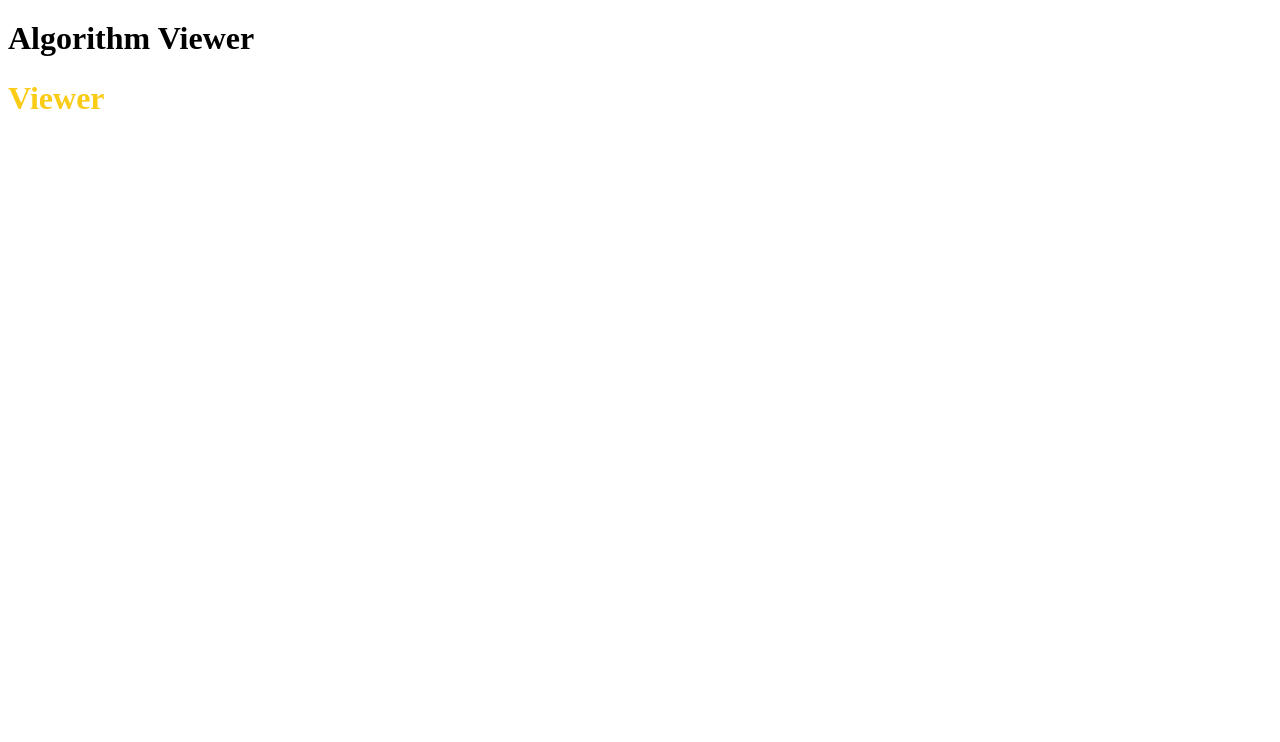
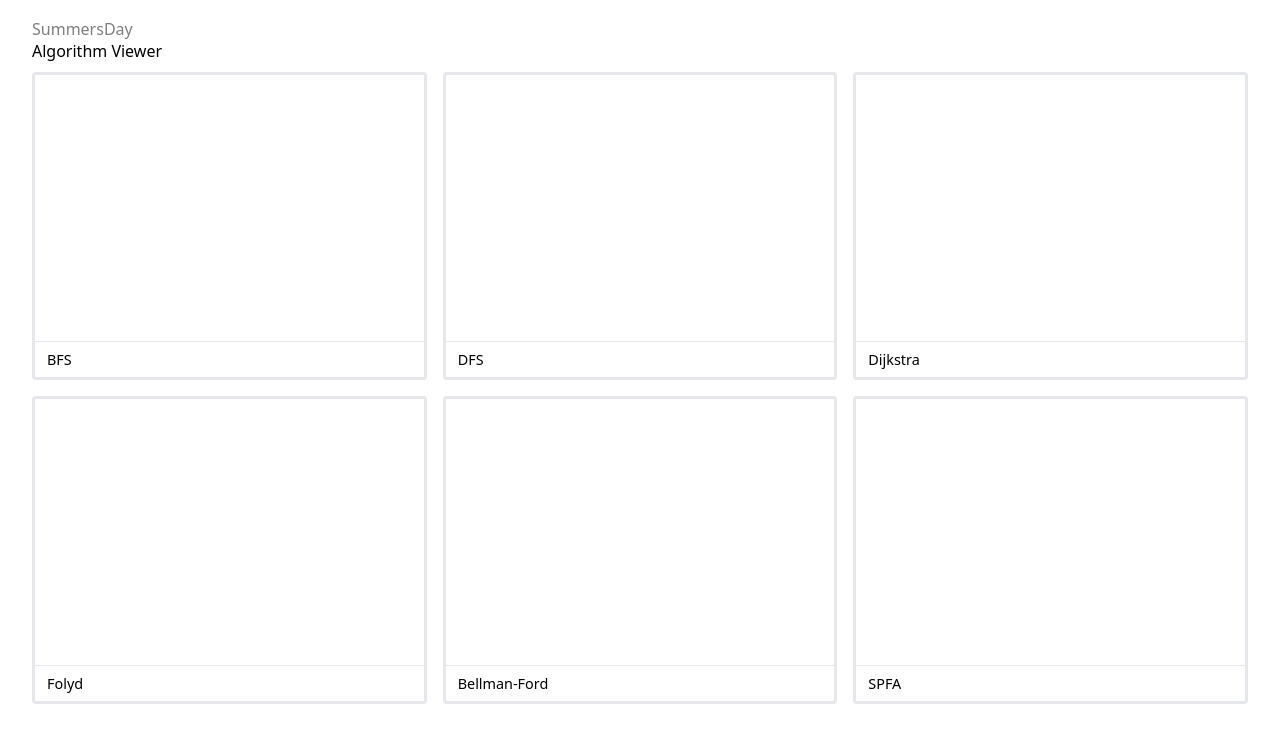
Before and after one commit to VDSPA/algorithm-viewer, a React (Vite) app: page / in a window 1280 px wide. Shown: the top 742 px of the page. Built offline with nearby package versions, Linux system fonts and the light colour scheme.

Commit message:
feat(layout): complete basic layout

```diff
--- a/package.json
+++ b/package.json
@@ -12,20 +12,23 @@
   "dependencies": {
     "@antv/g6": "^4.8.8",
     "ahooks": "^3.7.6",
+    "path": "^0.12.7",
     "react": "^18.2.0",
     "react-dom": "^18.2.0"
   },
   "devDependencies": {
+    "@iconify-json/fluent-mdl2": "^1.1.1",
     "@types/react": "^18.0.28",
     "@types/react-dom": "^18.0.11",
     "@typescript-eslint/eslint-plugin": "^5.57.0",
     "@typescript-eslint/parser": "^5.57.0",
+    "@unocss/preset-icons": "^0.51.8",
     "@vitejs/plugin-react": "^3.1.0",
     "eslint": "^8.37.0",
     "eslint-plugin-react": "^7.32.2",
     "eslint-plugin-react-hooks": "^4.6.0",
     "typescript": "^4.9.3",
-    "unocss": "^0.50.6",
+    "unocss": "^0.51.8",
     "vite": "^4.2.0"
   }
 }
--- a/src/App.tsx
+++ b/src/App.tsx
@@ -1,11 +1,11 @@
 import Viewer from "./pages/viewer";
+import { Layout } from "./components";
 
 function App() {
   return (
-    <div className="App">
-      <h1 className="animate-bounce-alt">Algorithm Viewer</h1>
+    <Layout>
       <Viewer />
-    </div>
+    </Layout>
   );
 }
 
--- /dev/null
+++ b/src/components/GraphContainer/index.tsx
@@ -0,0 +1,20 @@
+interface IProps {
+  name: string;
+}
+
+const GraphContainer = (props: IProps) => {
+  console.log(props);
+
+  return (
+    <div className="b-gray-200 b-solid b-rd-1 flex flex-col">
+      <div className="flex-auto">
+        { /** canvas */}
+      </div>
+      <div className="px-3 py-2 b-none b-t-1 b-gray200 b-t-solid text-[.9em]">
+        <span>{props.name}</span>
+      </div>
+    </div>
+  );
+};
+
+export default GraphContainer;
--- /dev/null
+++ b/src/components/Layout/index.tsx
@@ -0,0 +1,30 @@
+import { ReactNode } from "react";
+
+interface IProps {
+  children: ReactNode;
+}
+
+const Layout = (props: IProps) => {
+  return (
+    <main className="h-screen font-sans pt2 flex flex-col box-border">
+      <header className="h-16 flex flex-row flex-items-center px-8 flex-gap-1">
+        <a href="./" className="decoration-none color-black">
+          <h1 className="text-4 m-0">
+            <span className="font-200 op50 block">SummersDay</span>
+            <span className="font-400 block">Algorithm Viewer</span>
+          </h1>
+        </a>
+        <div className="flex-auto" />
+        <div className="flex flex-row">
+          <span className="i-fluent-mdl2-settings" />
+          <div className="i-mdi-alarm text-orange-400" />
+        </div>
+      </header>
+      <div className="flex-items-center of-auto flex-auto">
+        { props.children }
+      </div>
+    </main>
+  );
+};
+
+export default Layout;
--- /dev/null
+++ b/src/components/ProgressBar/index.tsx
@@ -0,0 +1,7 @@
+const ProgressBar = () => {
+  return (
+    <div> ProgressBar </div>
+  );
+};
+
+export default ProgressBar;
--- /dev/null
+++ b/src/components/index.ts
@@ -0,0 +1,9 @@
+import Layout from "./Layout";
+import GraphContainer from "./GraphContainer";
+import ProgressBar from "./ProgressBar";
+
+export {
+  Layout,
+  GraphContainer,
+  ProgressBar
+};
--- /dev/null
+++ b/src/main.css
@@ -0,0 +1,3 @@
+body {
+  margin: 0;
+}
--- a/src/main.tsx
+++ b/src/main.tsx
@@ -1,6 +1,7 @@
 import React from "react";
 import ReactDOM from "react-dom/client";
 import App from "./App";
+import "./main.css";
 import "uno.css";
 
 ReactDOM.createRoot(document.getElementById("root") as HTMLElement).render(
--- a/src/pages/viewer/index.tsx
+++ b/src/pages/viewer/index.tsx
@@ -1,5 +1,28 @@
+import GraphContainer from "@/components/GraphContainer";
+
 const ViewerPage = () => {
-  return <h1 className="c-yellow">Viewer</h1>;
+
+  const algorithms = [
+    { name: "BFS" },
+    { name: "DFS" },
+    { name: "Dijkstra" },
+    { name: "Folyd" },
+    { name: "Bellman-Ford" },
+    { name: "SPFA" },
+  ];
+
+  return (
+    <section className="px-8 h[100%] flex flex-col">
+      <div className="flex-auto grid grid-cols-3 grid-rows-2 grid-gap-4">
+        {algorithms.map(item => (
+          <GraphContainer name={item.name} key={item.name}/>
+        ))}
+      </div>
+      <div className="py-12 px-8">
+
+      </div>
+    </section>
+  );
 };
 
 export default ViewerPage;
--- a/tsconfig.json
+++ b/tsconfig.json
@@ -14,7 +14,11 @@
     "resolveJsonModule": true,
     "isolatedModules": true,
     "noEmit": true,
-    "jsx": "react-jsx"
+    "jsx": "react-jsx",
+    "baseUrl": ".",
+    "paths": {
+      "@/components/*": ["src/components/*"]
+    }
   },
   "include": ["src"],
   "references": [{ "path": "./tsconfig.node.json" }]
--- a/vite.config.ts
+++ b/vite.config.ts
@@ -2,13 +2,21 @@ import { defineConfig } from "vite";
 import react from "@vitejs/plugin-react";
 import UnoCSS from "unocss/vite";
 import { presetUno } from "unocss";
+import presetIcons from "@unocss/preset-icons";
+import path from "path";
 
 // https://vitejs.dev/config/
 export default defineConfig({
   plugins: [
     react(),
     UnoCSS({
-      presets: [presetUno()],
+      presets: [presetUno(), presetIcons()],
     }),
   ],
+  resolve: {
+    alias: {
+      "@/components": path.resolve(__dirname, "src/components")
+
+    }
+  }
 });
```
Also changed, not shown: 1 other file (tests, documents, lock files or other folders).
